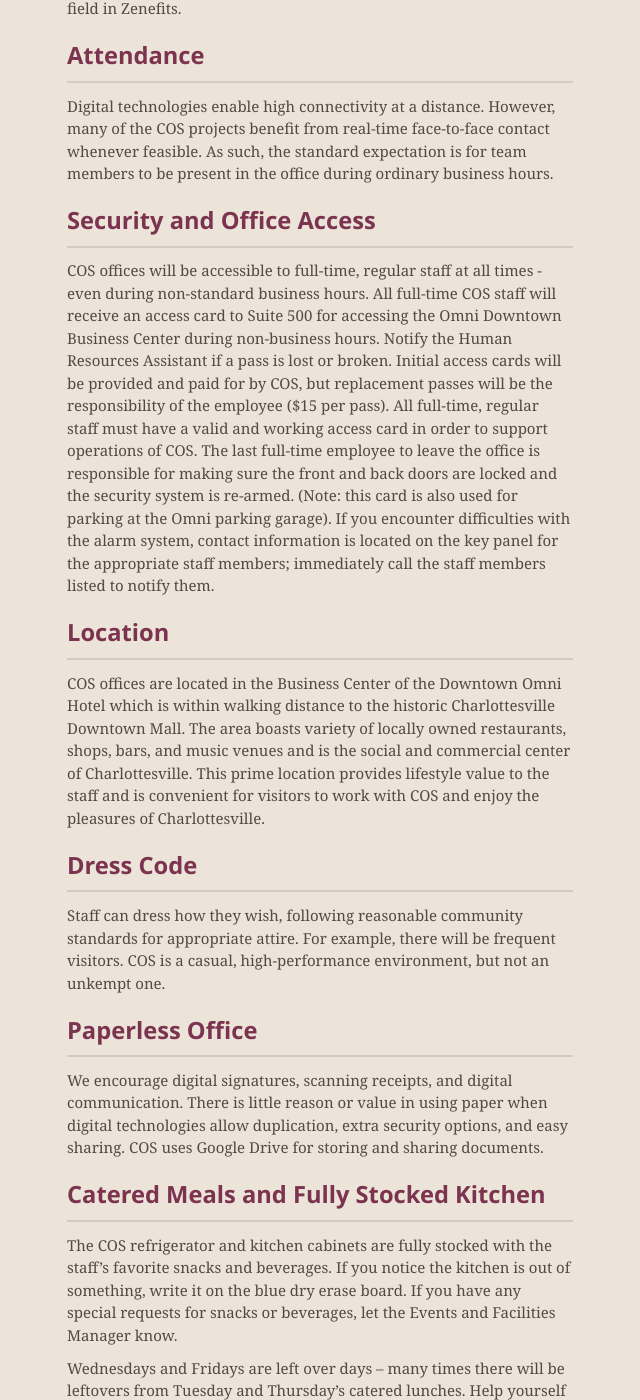
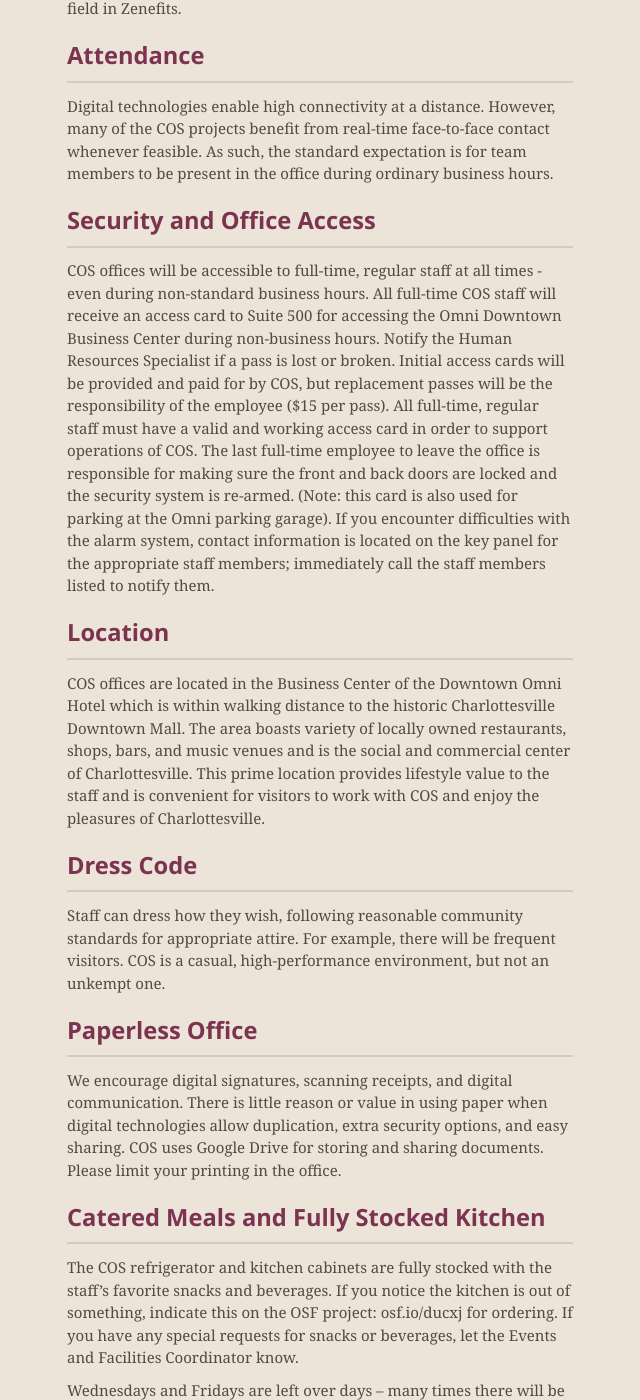
Before and after one commit to CenterForOpenScience/Employee-Manual, a Jekyll site: the page built from index.md, in a window 1280 px wide and 1400 px high, scrolled down 1255 px. Shown: the whole window, without its empty margins (320-960 px from the left). Built offline with Jekyll 4.4.1, drawn with Linux system fonts in a browser that asks for light colours; nearby versions of some CDN libraries; our own code applies the rules of GitHub Pages for plain Markdown files; some of the changed text lies outside the part shown.

Commit message:
Manual updates

```diff
--- a/index.md
+++ b/index.md
@@ -38,7 +38,7 @@
 Security and Office Access
 ------------------
 
-COS offices will be accessible to full-time, regular staff at all times - even during non-standard business hours. All full-time COS staff will receive an access card to Suite 500 for accessing the Omni Downtown Business Center during non-business hours. Notify the Human Resources Assistant if a pass is lost or broken. Initial access cards will be provided and paid for by COS, but replacement passes will be the responsibility of the employee ($15 per pass). All full-time, regular staff must have a valid and working access card in order to support operations of COS. The last full-time employee to leave the office is responsible for making sure the front and back doors are locked and the security system is re-armed. (Note: this card is also used for parking at the Omni parking garage). If you encounter difficulties with the alarm system, contact information is located on the key panel for the appropriate staff members; immediately call the staff members listed to notify them.
+COS offices will be accessible to full-time, regular staff at all times - even during non-standard business hours. All full-time COS staff will receive an access card to Suite 500 for accessing the Omni Downtown Business Center during non-business hours. Notify the Human Resources Specialist if a pass is lost or broken. Initial access cards will be provided and paid for by COS, but replacement passes will be the responsibility of the employee ($15 per pass). All full-time, regular staff must have a valid and working access card in order to support operations of COS. The last full-time employee to leave the office is responsible for making sure the front and back doors are locked and the security system is re-armed. (Note: this card is also used for parking at the Omni parking garage). If you encounter difficulties with the alarm system, contact information is located on the key panel for the appropriate staff members; immediately call the staff members listed to notify them.
 
 Location
 ------------------
@@ -53,12 +53,12 @@
 Paperless Office
 ------------------
 
-We encourage digital signatures, scanning receipts, and digital communication. There is little reason or value in using paper when digital technologies allow duplication, extra security options, and easy sharing. COS uses Google Drive for storing and sharing documents.
+We encourage digital signatures, scanning receipts, and digital communication. There is little reason or value in using paper when digital technologies allow duplication, extra security options, and easy sharing. COS uses Google Drive for storing and sharing documents. Please limit your printing in the office.
 
 Catered Meals and Fully Stocked Kitchen
 ------------------
 
-The COS refrigerator and kitchen cabinets are fully stocked with the staff’s favorite snacks and beverages. If you notice the kitchen is out of something, write it on the blue dry erase board. If you have any special requests for snacks or beverages, let the Events and Facilities Manager know.
+The COS refrigerator and kitchen cabinets are fully stocked with the staff’s favorite snacks and beverages. If you notice the kitchen is out of something, indicate this on the OSF project: osf.io/ducxj for ordering. If you have any special requests for snacks or beverages, let the Events and Facilities Coordinator know.
 
 Wednesdays and Fridays are left over days – many times there will be leftovers from Tuesday and Thursday’s catered lunches. Help yourself or take some home with you. Remember: if you’re the last person to eat left-overs, make sure to put them away and clean up.
 
@@ -67,7 +67,7 @@
 Computing
 ------------------
 
-We are an Apple shop and most of our staff use laptops. Some desks are equipped with 27” monitors for expanding the digital workspace. If computing availability is not meeting your needs, discuss with the Human Resources Assistant to ensure that you have the computing resources needed for success.
+We are an Apple shop and most of our staff use laptops. Some desks are equipped with 27” monitors for expanding the digital workspace. If computing availability is not meeting your needs, discuss with the Human Resources Specialist to ensure that you have the computing resources needed for success.
 
 Parking
 ------------------
@@ -103,7 +103,7 @@
 
 COS staff has access to the gym facilities at the Omni. This includes access to all exercise equipment, showers, whirlpool, and indoor and outdoor pools.  Up to two COS staff can use the facilities at a time.  Per an agreement with the Omni, if the gym is in heavy use by hotel guests, then COS staff would select another time to workout.
 
-The Events and Facilities Manager keeps the gym passes in a small notebook complete with a sign in/sign out sheet to ensure the passes are never misplaced. Be sure to return the pass when you are done using it.
+The Events and Facilities Coordinator keeps the gym passes in a small notebook complete with a sign in/sign out sheet to ensure the passes are never misplaced. Be sure to return the pass when you are done using it.
 
 
 Flexible Work Schedule
@@ -119,7 +119,7 @@
 Hourly Time Tracking
 --------------------
 
-Hourly staff members are responsible for submitting their timecards on time for payroll processing.  Staff who do not meet these requirements will not be paid for their unrecorded time until the next pay period. All overtime hours must be recorded and pre-approved by your manager.  Hourly employees will be added to paycheckrecords.com upon hire, and be sent an email with details and temporary password to log in. If you have missed hours, or need a password reset, please notify the HR assistant.  If you are sick, or need to make a schedule change, please notify the HR assistant. For more detailed information about time card due dates and corresponding pay periods, reference your welcome email from Zenefits.
+Hourly staff members are responsible for submitting their timecards on time for payroll processing.  Staff who do not meet these requirements will not be paid for their unrecorded time until the next pay period. All overtime hours must be recorded and pre-approved by your manager.  Hourly employees will be added to paycheckrecords.com upon hire, and be sent an email with details and temporary password to log in. If you have missed hours, or need a password reset, please notify the HR specialist.  If you are sick, or need to make a schedule change, please notify the HR specialist. For more detailed information about time card due dates and corresponding pay periods, reference your welcome email from Zenefits.
 
 Leave for Unique Life Circumstances
 ------------------
```
